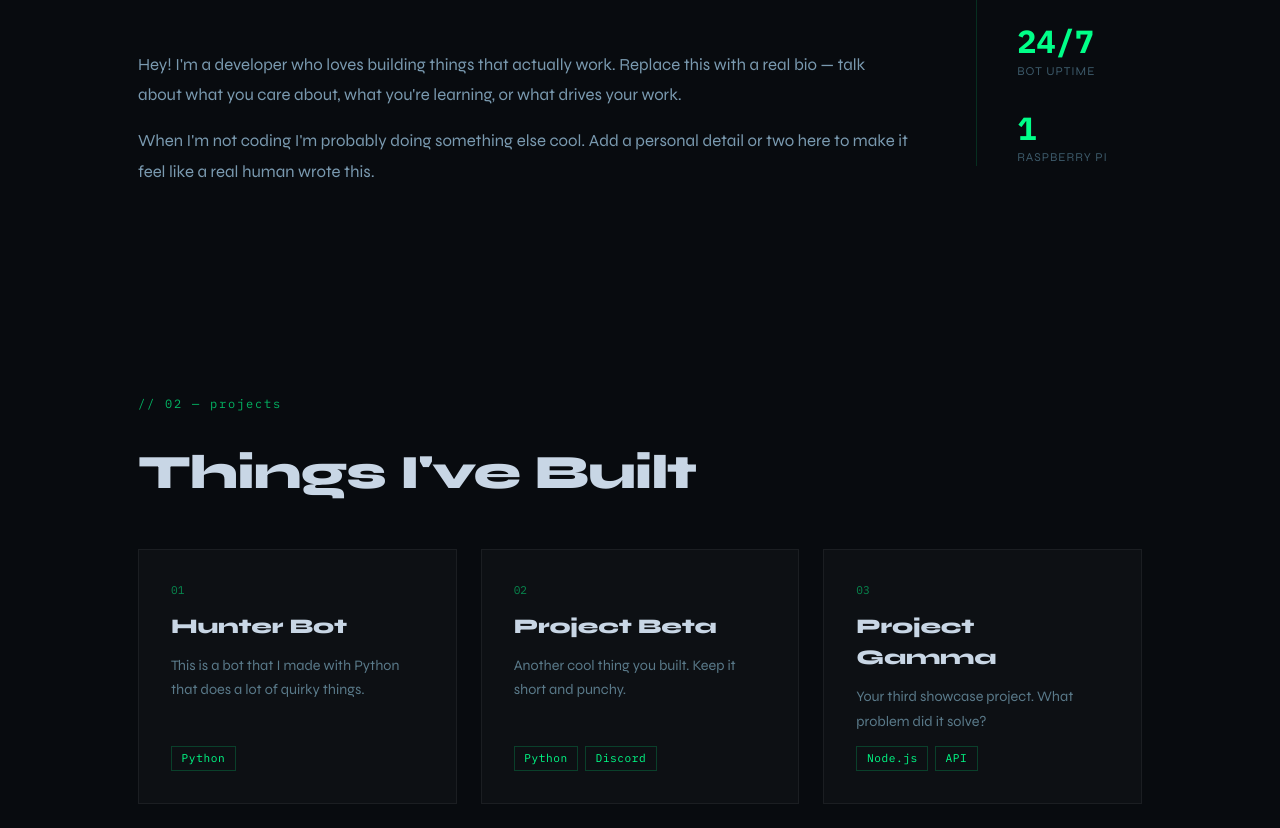
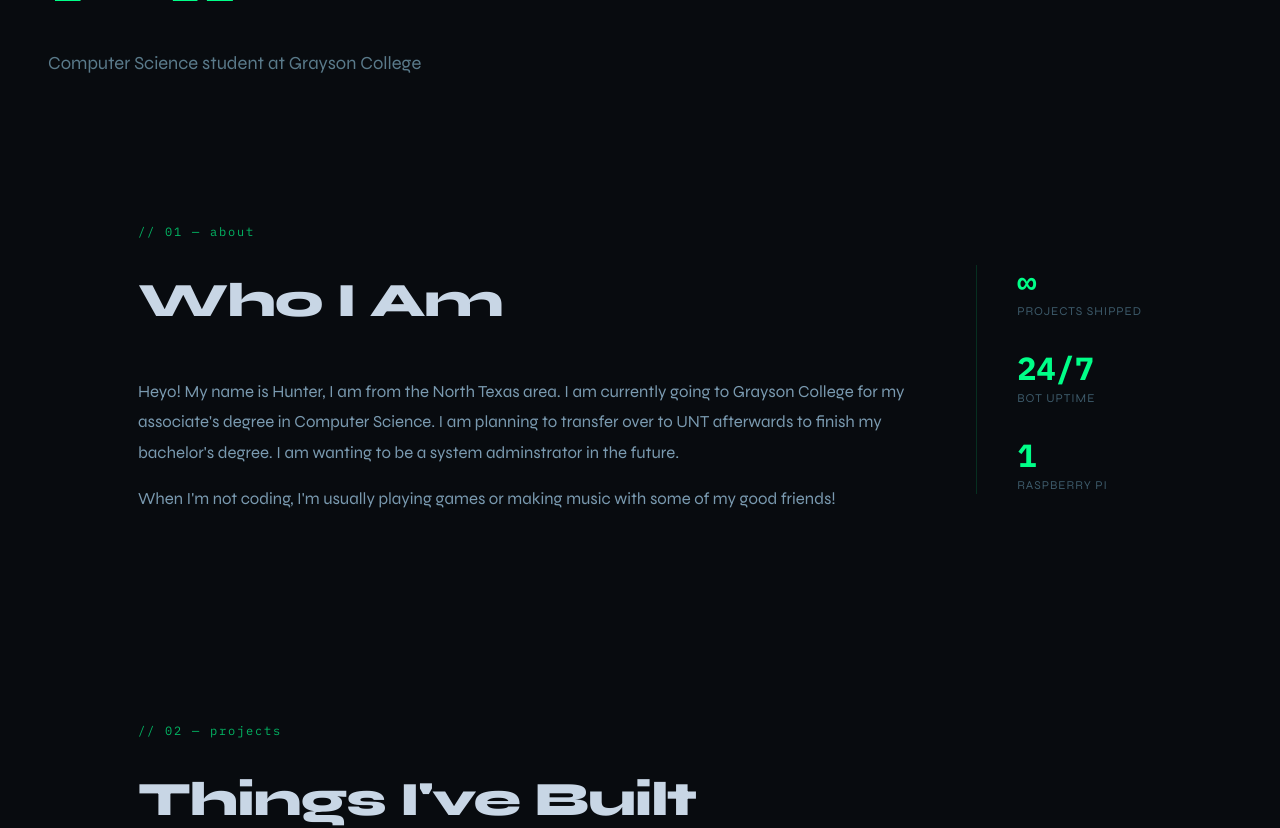
Before and after one commit to charmanita/charmanita.dev, a SvelteKit app: page / in a window 1280 px wide. Shown: the part 1000-1828 px from the top of the page. Built offline with nearby package versions, Linux system fonts and the light colour scheme; no server answers.

Commit message:
made changes to webpage, added a counter for public repos on githubc

```diff
--- a/src/routes/+page.svelte
+++ b/src/routes/+page.svelte
@@ -1,24 +1,38 @@
 <script lang="ts">
+	import { onMount } from 'svelte';
+
 	const projects = [
 		{
 			name: 'Hunter Bot',
 			description: 'This is a bot that I made with Python that does a lot of quirky things.',
-			tags: ['Python'],
-			link: 'https://github.com'
-		},
-		{
-			name: 'Project Beta',
-			description: 'Another cool thing you built. Keep it short and punchy.',
 			tags: ['Python', 'Discord'],
 			link: 'https://github.com'
 		},
 		{
-			name: 'Project Gamma',
-			description: 'Your third showcase project. What problem did it solve?',
-			tags: ['Node.js', 'API'],
-			link: 'https://github.com'
+			name: 'Twitch Discord Bot',
+			description: 'A Discord bot that checks on a polling basis if a streamer is live.',
+			tags: ['Python', 'Discord'],
+			link: 'https://github.com/charmanita/twitch-discord-bot'
+		},
+		{
+			name: 'Minecraft Square Walk Macro',
+			description: 'This was my first GitHub project, it is just a macro.',
+			tags: ['Python'],
+			link: 'https://github.com/charmanita/minecraft-square-walk-macro'
 		}
 	];
+
+	let repoCount = $state<number | null>(null);
+
+	onMount(async () => {
+		try {
+			const res = await fetch('https://api.github.com/users/charmanita');
+			const data = await res.json();
+			repoCount = data.public_repos;
+		} catch {
+			// silently fail - stat will stay as '∞'
+		}
+	});
 </script>
 
 <main>
@@ -41,9 +55,9 @@
 			<p class="hero-eyebrow">// hello, world</p>
 			<h1>
 				<span class="line">Hunter Roberson</span>
-				<span class="line accent">Developer.</span>
+				<span class="line accent">Aspiring SysAdmin, dev on the side with a Raspberry Pi.</span>
 			</h1>
-			<p class="hero-sub">I build things for the web — and sometimes for fun.</p>
+			<p class="hero-sub">Computer Science student at Grayson College</p>
 		</div>
 		<div class="hero-grid-art" aria-hidden="true">
 			{#each Array(64) as _, i}
@@ -59,17 +73,25 @@
 			<div class="about-text">
 				<h2>Who I Am</h2>
 				<p>
-					Hey! I'm a developer who loves building things that actually work. Replace this with a
-					real bio — talk about what you care about, what you're learning, or what drives your work.
+					Heyo! My name is Hunter, I am from the North Texas area. I am currently going to Grayson
+					College for my associate's degree in Computer Science. I am planning to transfer over to
+					UNT afterwards to finish my bachelor's degree. I am wanting to be a system adminstrator in
+					the future.
 				</p>
 				<p>
-					When I'm not coding I'm probably doing something else cool. Add a personal detail or two
-					here to make it feel like a real human wrote this.
+					When I'm not coding, I'm usually playing games or making music with some of my good
+					friends!
 				</p>
 			</div>
 			<div class="about-stats">
 				<div class="stat">
-					<span class="stat-num">∞</span>
+					<span class="stat-num">
+						{#if repoCount !== null}
+							{repoCount}
+						{:else}
+							∞
+						{/if}
+					</span>
 					<span class="stat-label">projects shipped</span>
 				</div>
 				<div class="stat">
@@ -119,7 +141,12 @@
 				<span class="contact-icon">⌥</span>
 				<span>github.com/charmanita</span>
 			</a>
-			<a href="https://discord.com" target="_blank" rel="noopener" class="contact-item">
+			<a
+				href="http://discord.com/users/485957450009149451"
+				target="_blank"
+				rel="noopener"
+				class="contact-item"
+			>
 				<span class="contact-icon">#</span>
 				<span>charmanita on Discord</span>
 			</a>
```
